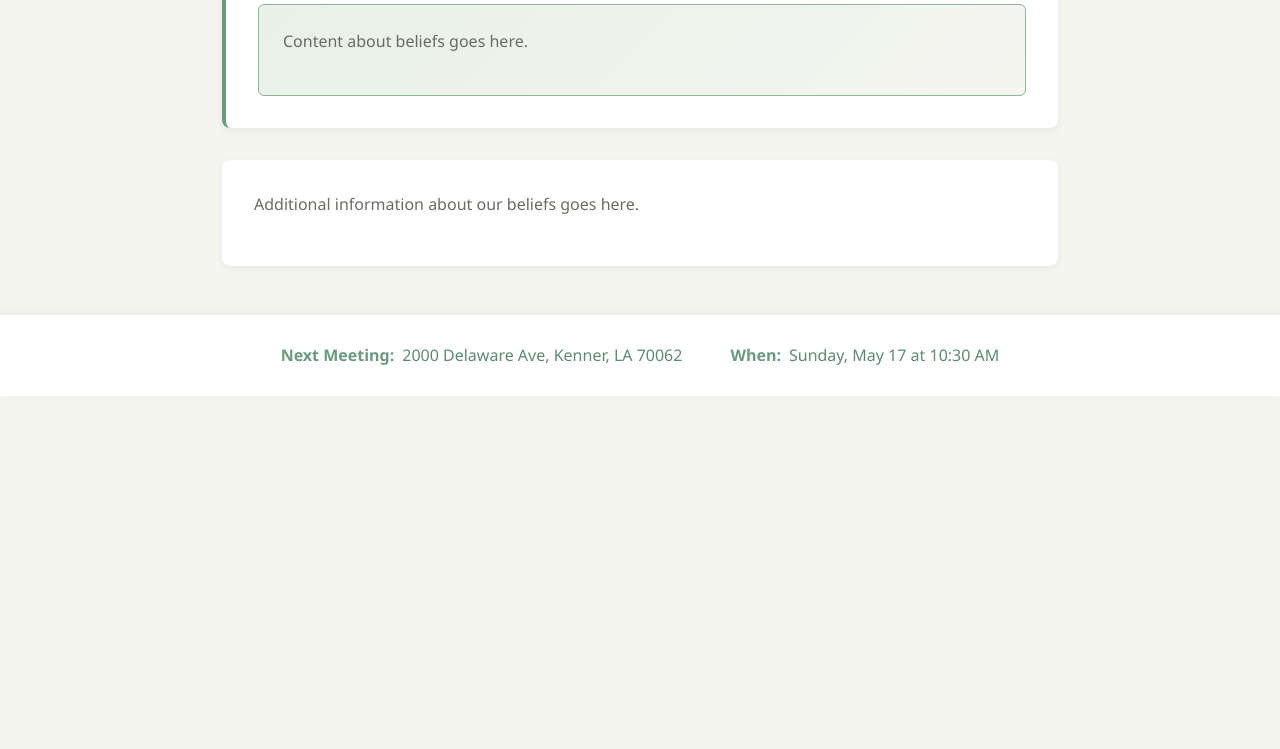
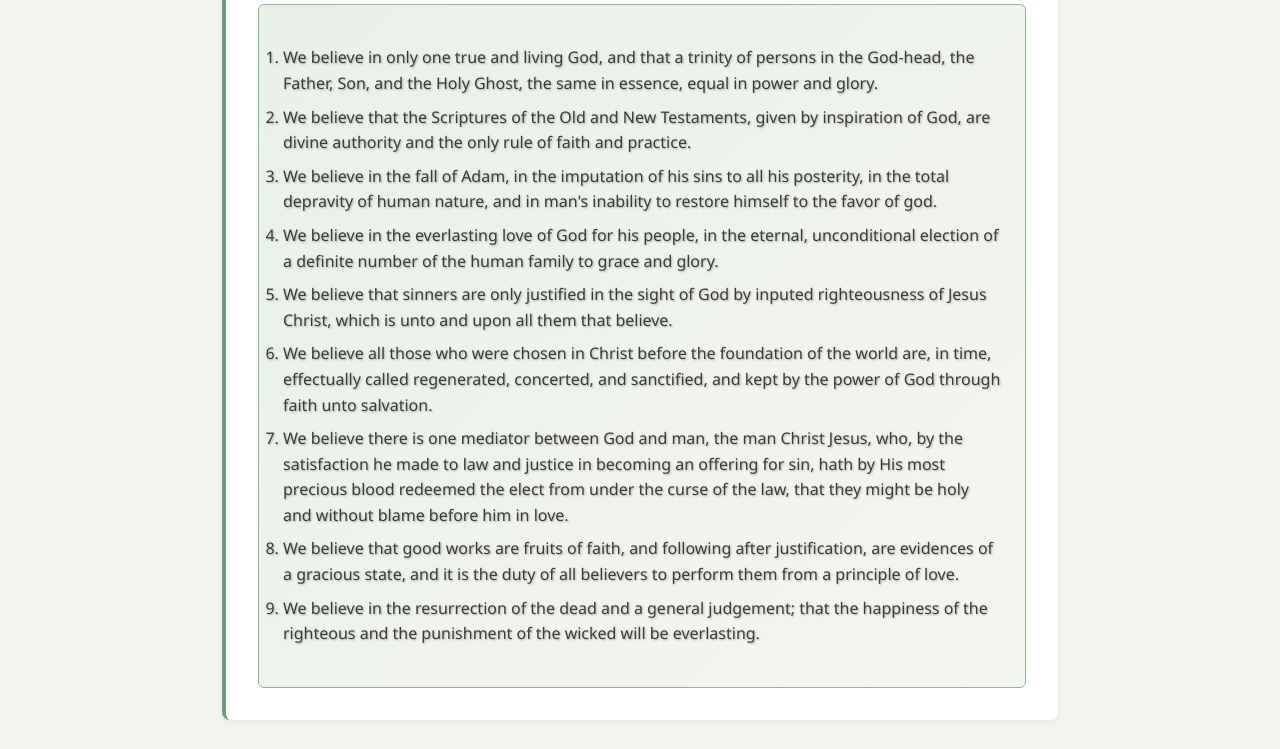
Before and after one commit to elliottlion/bethlehemPBCkenner, a plain HTML site: page belief.html in a window 1280 px wide. Shown: the part 285-1034 px from the top of the page. Before the commit the page ends 800 px from the top, so only its background shows below. Drawn offline with Linux system fonts and the light colour scheme.

Commit message:
articles of faith added

```diff
--- a/belief.html
+++ b/belief.html
@@ -23,14 +23,26 @@
     <main>
 
         <section>
-            <h2>What We Believe</h2>
+            <h2>Our Articles of Faith</h2>
             <div class="mission-box">
-                <p>Content about beliefs goes here.</p>
+                <p>
+                    <ol>
+                        <li>We believe in only one true and living God, and that a trinity of persons in the God-head, the Father, Son, and the Holy Ghost, the same in essence, equal in power and glory.</li>
+                        <li>We believe that the Scriptures of the Old and New Testaments, given by inspiration of God, are divine authority and the only rule of faith and practice.</li>
+                        <li>We believe in the fall of Adam, in the imputation of his sins to all his posterity, in the total depravity of human nature, and in man's inability to restore himself to the favor of god.</li>
+                        <li>We believe in the everlasting love of God for his people, in the eternal, unconditional election of a definite number of the human family to grace and glory.</li>
+                        <li>We believe that sinners are only justified in the sight of God by inputed righteousness of Jesus Christ, which is unto and upon all them that believe.</li>
+                        <li>We believe all those who were chosen in Christ before the foundation of the world are, in time, effectually called regenerated, concerted, and sanctified, and kept by the power of God through faith unto salvation.</li>
+                        <li>We believe there is one mediator between God and man, the man Christ Jesus, who, by the satisfaction he made to law and justice in becoming an offering for sin, hath by His most precious blood redeemed the elect from under the curse of the law, that they might be holy and without blame before him in love.</li>
+                        <li>We believe that good works are fruits of faith, and following after justification, are evidences of a gracious state, and it is the duty of all believers to perform them from a principle of love.</li>
+                        <li>We believe in the resurrection of the dead and a general judgement; that the happiness of the righteous and the punishment of the wicked will be everlasting.</li>
+                    </ol>
+                </p>
             </div>
         </section>
 
         <div class="content-section">
-            <p>Additional information about our beliefs goes here.</p>
+            <p>If you have any other questions about our beliefs, please feel free join us and ask after church!</p>
         </div>
     </main>
 
--- a/styles.css
+++ b/styles.css
@@ -100,6 +100,11 @@ h2 {
     color: var(--soft-green);
     margin-bottom: 1rem;
     font-size: 1.8rem;
+    text-align: center;
+}
+li{
+    margin-bottom: 0.5rem;
+    text-shadow: 1px 1px 2px rgba(26, 28, 27, 0.3);
 }
 
 /* Section Styling */
```
Also changed, not shown: index.html (+13 -2 lines).
